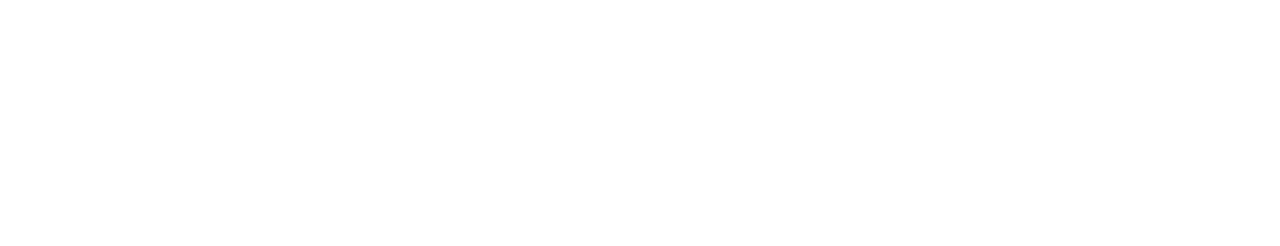
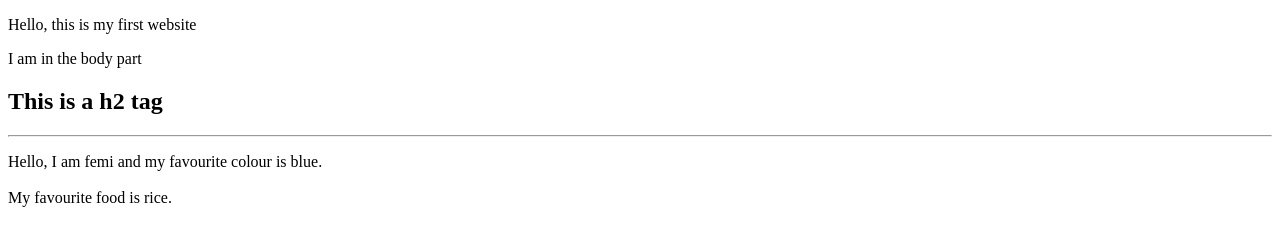
Before and after one commit to femidar/web-dev, a plain HTML site: page index.html in a window 1280 px wide. Drawn offline with Linux system fonts and the light colour scheme.

Commit message:
Save changes to index.html

```diff
--- a/index.html
+++ b/index.html
@@ -3,9 +3,18 @@
 <head>
     <meta charset="UTF-8">
     <meta name="viewport" content="width=device-width, initial-scale=1.0">
-    <title>Document</title>
+    <title>My first website</title>
 </head>
 <body>
-
+    <p> Hello, this is my first website </p>
+    <p> I am in the body part </p>
+    <h2> This is a h2 tag </h2>
+    <hr/>
+    <p>
+        Hello, I am femi and my favourite colour is blue.
+        <br/>
+        <br/>
+        My favourite food is rice.
+    </p>
 </body>
 </html>
```
